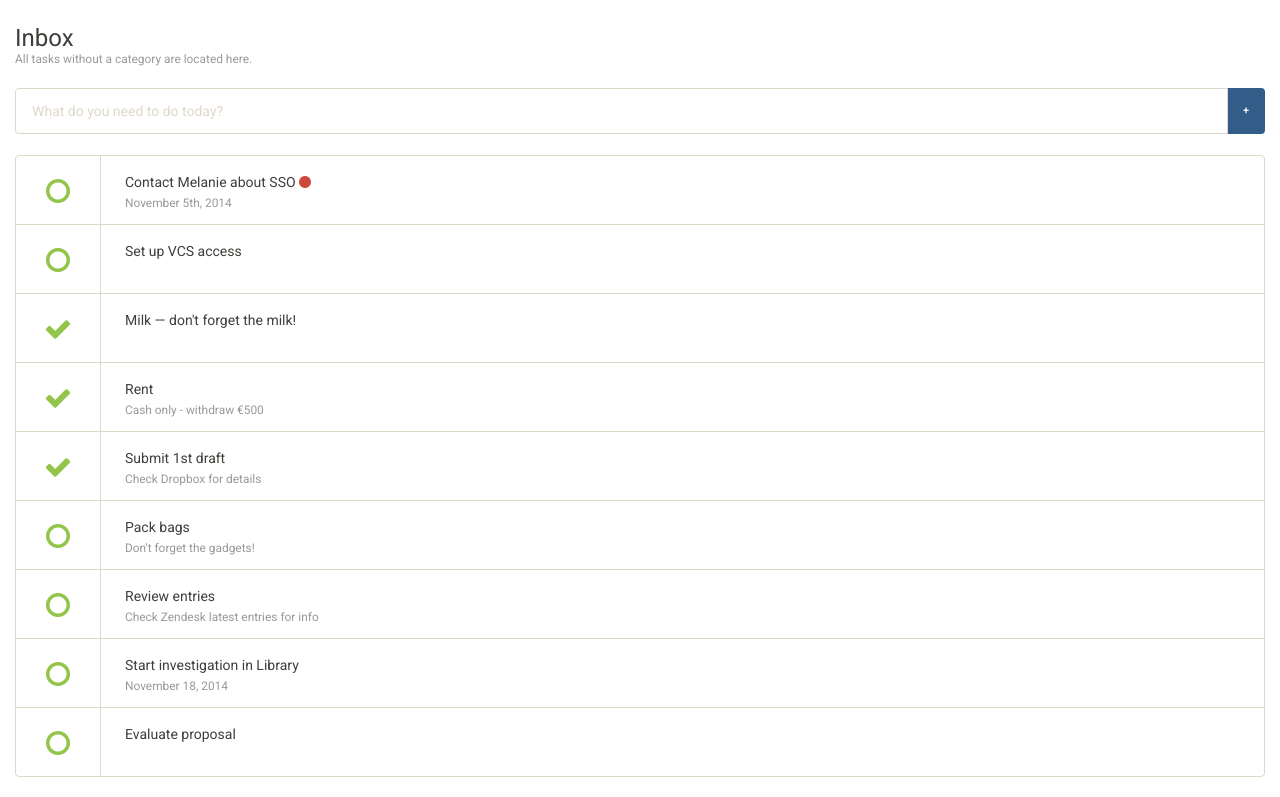
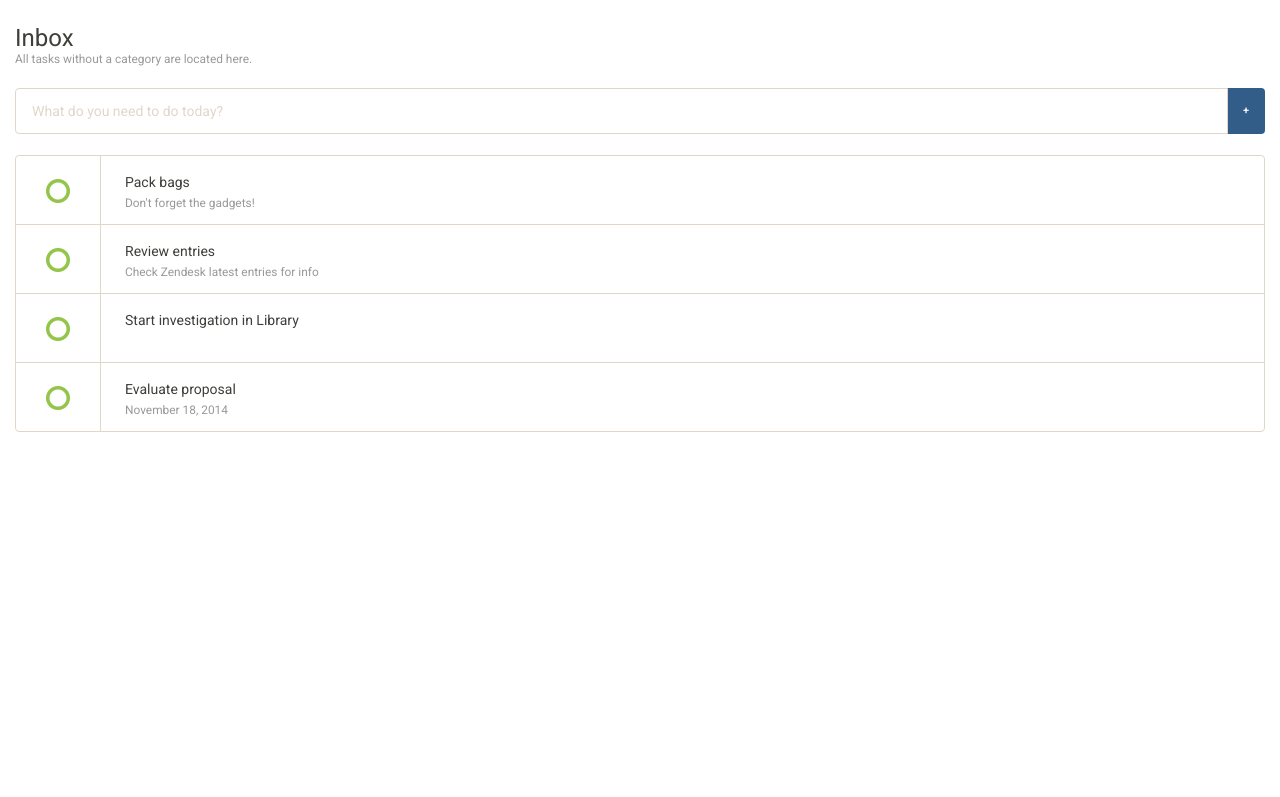
Before and after one commit to kirankumarpatel/dbs-done, a plain HTML site: page index.html in a window 1280 px wide. Shown: the part 65-862 px from the top of the page. After the commit the page ends 800 px from the top, so only its background shows below. Drawn offline with Linux system fonts and the light colour scheme.

Commit message:
Removed hardcoded tasks. Cleaning.

```diff
--- a/index.html
+++ b/index.html
@@ -56,36 +56,13 @@
 					</form>
 
 					<ul id="task-list" class="list-group tasks">
-						<li class="list-group-item">
+						<!-- <li class="list-group-item">
 							<a href="#" class="task task-action task-action-complete"><i class="fa fa-circle-o fa-2x fa-fw"></i></a>
 							<a href="#" class="task">
 								Contact Melanie about SSO <i class="fa fa-circle task-important"></i><br /><small>November 5th, 2014</small>
 							</a>
-						</li>
-						<li class="list-group-item">
-							<a href="#" class="task task-action task-action-complete"><i class="fa fa-circle-o fa-2x fa-fw"></i></a>
-							<a href="#" class="task">
-								Set up VCS access
-							</a>
-						</li>
-						<li class="list-group-item">
-							<a href="#" class="task task-action task-action-complete"><i class="fa fa-check fa-2x fa-fw"></i></a>
-							<a href="#" class="task">
-								Milk — don't forget the milk!
-							</a>
-						</li>
-						<li class="list-group-item">
-							<a href="#" class="task task-action task-action-complete"><i class="fa fa-check fa-2x fa-fw"></i></a>
-							<a href="#" class="task">
-								Rent<br /><small>Cash only - withdraw €500</small>
-							</a>
-						</li>
-						<li class="list-group-item">
-							<a href="#" class="task task-action task-action-complete"><i class="fa fa-check fa-2x fa-fw"></i></a>
-							<a href="#" class="task">
-								Submit 1st draft<br /><small>Check Dropbox for details</small>
-							</a>
-						</li>
+						</li> -->
+						<!-- tasks go here -->
 					</ul>
 				</div>
 			</div>
--- a/js/main.js
+++ b/js/main.js
@@ -21,12 +21,12 @@ var tasks = [{
 	}, {
 		content: "Start investigation in Library",
 		note: null,
-		due: "November 18, 2014",
+		due: null,
 		priority: 3
 	}, {
 		content: "Evaluate proposal",
 		note: null,
-		due: null,
+		due: "November 18, 2014",
 		priority: 1
 	}];
 
@@ -99,18 +99,14 @@ function updateStorage() {
 // load them
 $(document).ready(function() {
 	for(x = 0; x < tasks.length; x++) {
-		// create a function out of this
 		renderTask(tasks[x]);
 	}
 
+	// adding task from inbox
 	$("#add-task").on('click', function() {
 		var input = $("#new-task");
 		var task = {content: input.val()};
-
-		// clear everything
 		input.val("");
-
-		// update
 		addTask(task);
 		renderTask(task);
 		updateStorage();
```
